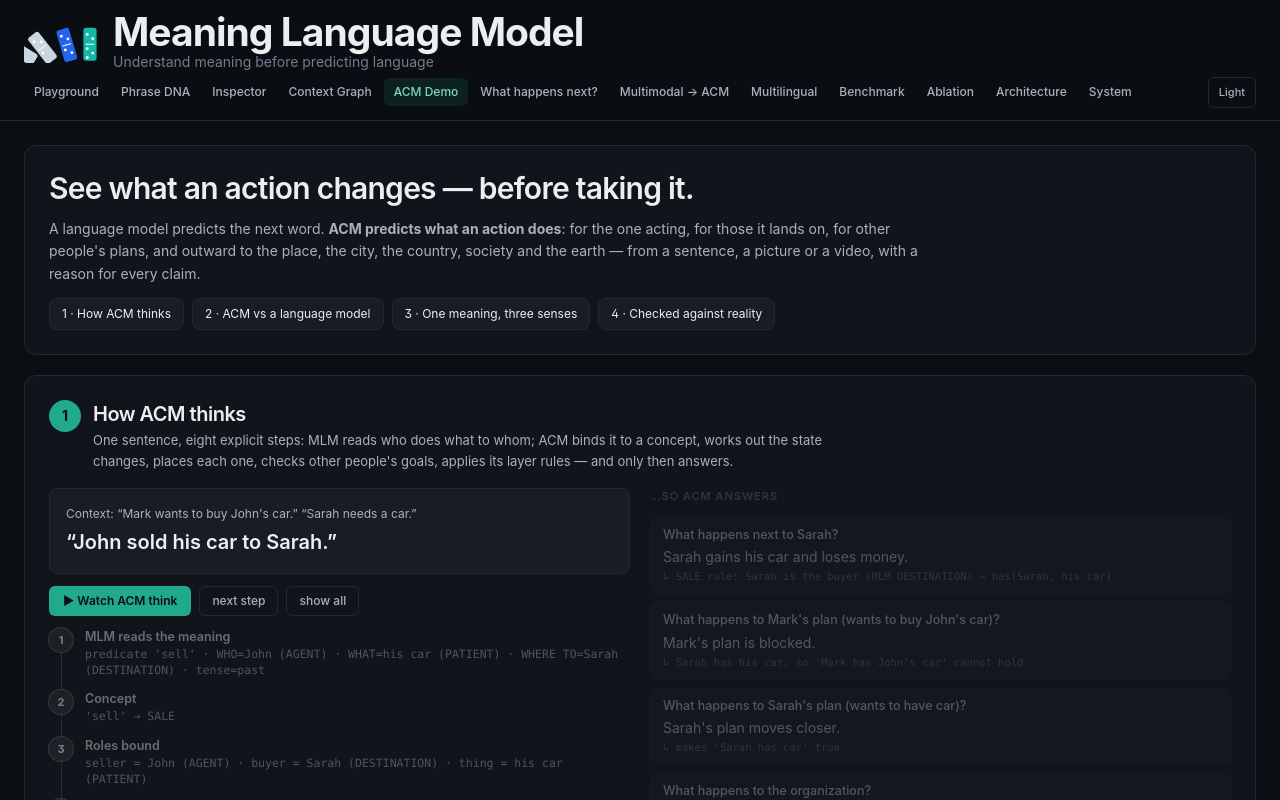
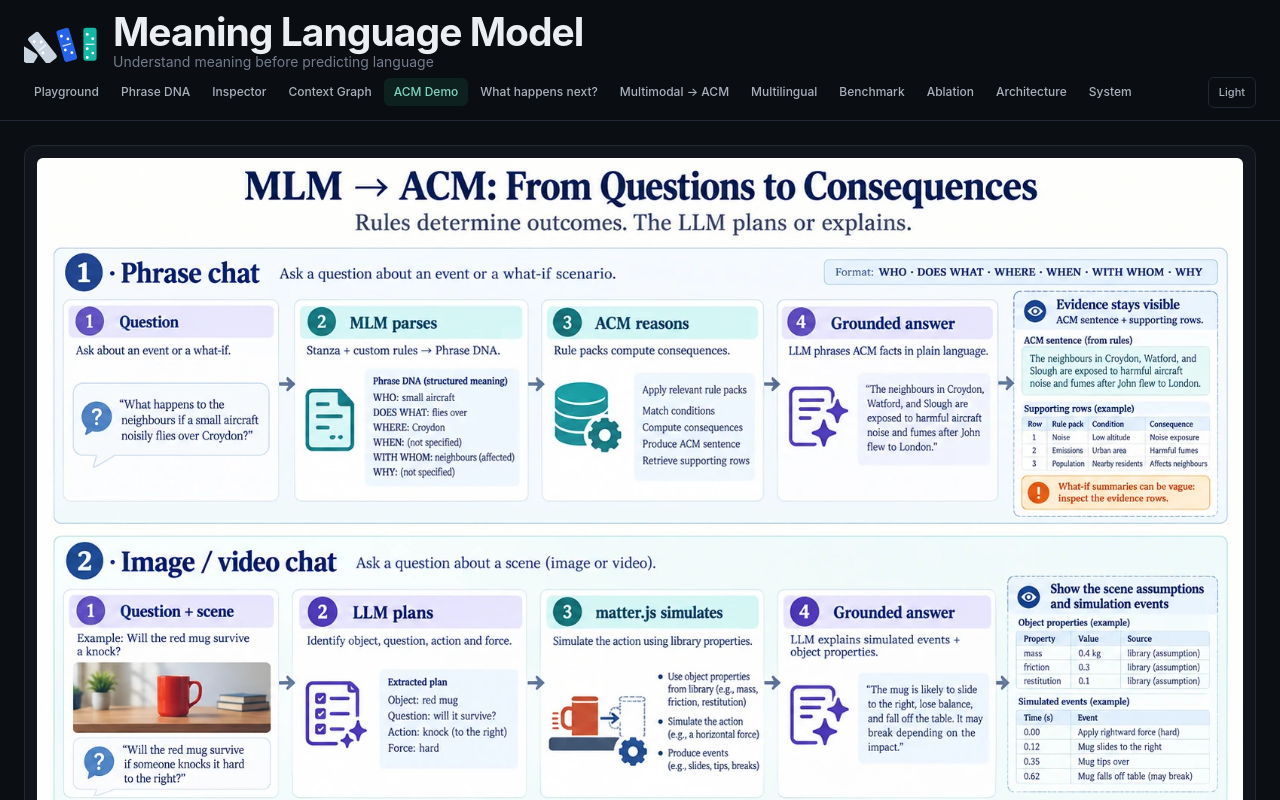
Before and after one commit to Sherlock2019/NPLM-Next-Phrase-language-model-, a Next.js app in the folder web/: page /acm/tour in a window 1280 px wide. Shown: the top 800 px of the page. Built offline with nearby package versions, Linux system fonts and the light colour scheme.

Commit message:
Tour page: render the infographic intro (previous commit only added the tour note)

```diff
--- a/web/src/app/acm/tour/page.tsx
+++ b/web/src/app/acm/tour/page.tsx
@@ -14,6 +14,7 @@ import { useEffect, useMemo, useRef, useState } from "react";
 import { buttonClass, buttonGhostClass, ErrorBox, Loading } from "@/components/ui";
 import { RingDiagram } from "@/components/acm/BlastRadius";
 import { ReasoningChain } from "@/components/acm/Inference";
+import { Intro } from "@/components/acm/Intro";
 import { StatusTag } from "@/components/multimodal/Stages";
 import type { DemoBundle, InferenceSuite, LlmVsAcm } from "@/lib/multimodal/types";
 
@@ -299,6 +300,7 @@ export default function TourPage() {
 
   return (
     <div className="flex flex-col gap-5">
+      <Intro page="tour" />
       <header className="panel flex flex-col gap-3 p-6">
         <h1 className="text-3xl font-semibold tracking-tight">See what an action changes — before taking it.</h1>
         <p className="dim max-w-4xl text-[14px] leading-relaxed">
```
